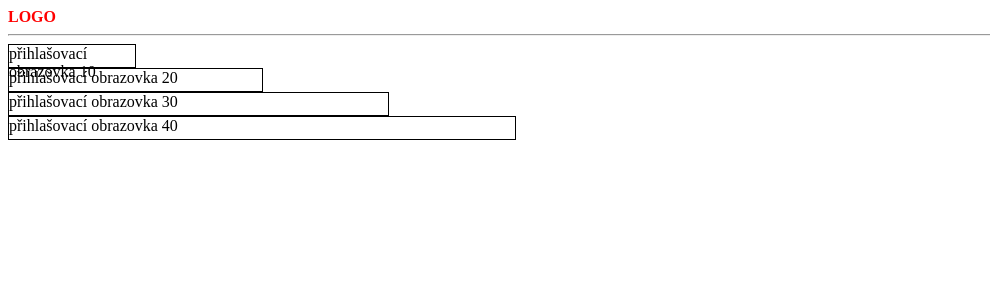
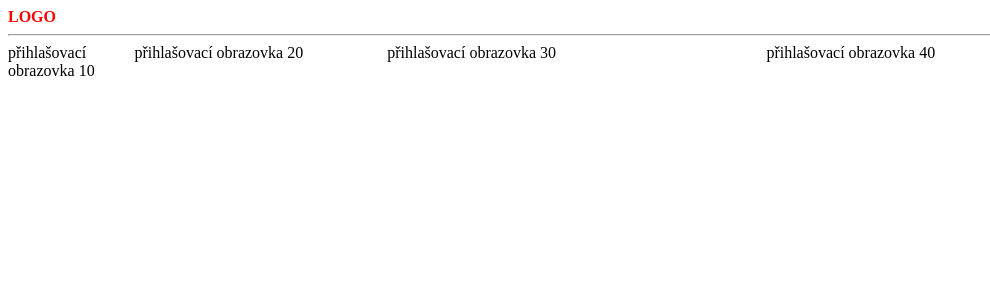
Before and after one commit to mckillem/toDoList, a PHP site: page / in a window 1280 px wide. Shown: the top 300 px of the page, without its empty margins (0-990 px from the left). Run offline with PHP 8.4, Linux system fonts and the light colour scheme; some libraries are stand-ins or nearby versions.

Commit message:
úprava rozdělení jednotlivých šířek po 5 procentech

```diff
--- a/css/style.css
+++ b/css/style.css
@@ -36,54 +36,100 @@
 
 .width10 {
     width: 10%;
-    height: 22px;
-    border: 1px solid black;
+    float:left;
 }
 
 .width20 {
     width: 20%;
-    height: 22px;
-    border: 1px solid black;
+    float:left;
 }
 
 .width30 {
     width: 30%;
-    height: 22px;
-    border: 1px solid black;
+    float:left;
 }
 
 .width40 {
     width: 40%;
-    height: 22px;
-    border: 1px solid black;
+    float:left;
 }
 
 .width50 {
     width: 50%;
-    height: 22px;
+    float:left;
 }
 
 .width60 {
     width: 60%;
-    height: 22px;
+    float:left;
 }
 
 .width70 {
     width: 70%;
-    height: 22px;
+    float:left;
 }
 
 .width70 {
     width: 80%;
-    height: 22px;
+    float:left;
 }
 
 .width70 {
     width: 90%;
-    height: 22px;
+    float:left;
 }
 
 .width100 {
     width: 100%;
-    height: 22px;
+    float:left;
 }
+
+.width5 {
+    width: 5%;
+    float:left;
+}
+
+.width15 {
+    width: 15%;
+    float:left;
+}
+
+.width25 {
+    width: 25%;
+    float:left;
+}
+
+.width35 {
+    width: 35%;
+    float:left;
+}
+
+.width45 {
+    width: 45%;
+    float:left;
+}
+
+.width55 {
+    width: 55%;
+    float:left;
+}
+
+.width65 {
+    width: 65%;
+    float:left;
+}
+
+.width75 {
+    width: 75%;
+    float:left;
+}
+
+.width85 {
+    width: 85%;
+    float:left;
+}
+
+.width95 {
+    width: 95%;
+    float:left;
+}
```
